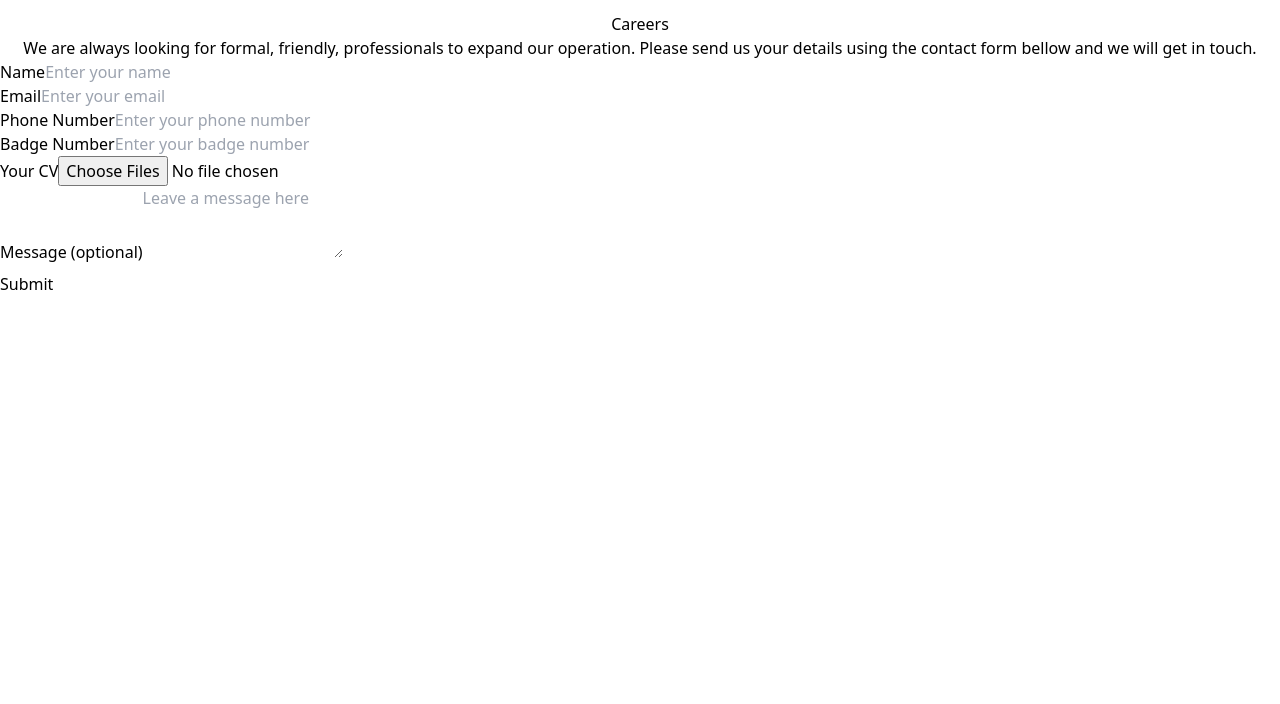
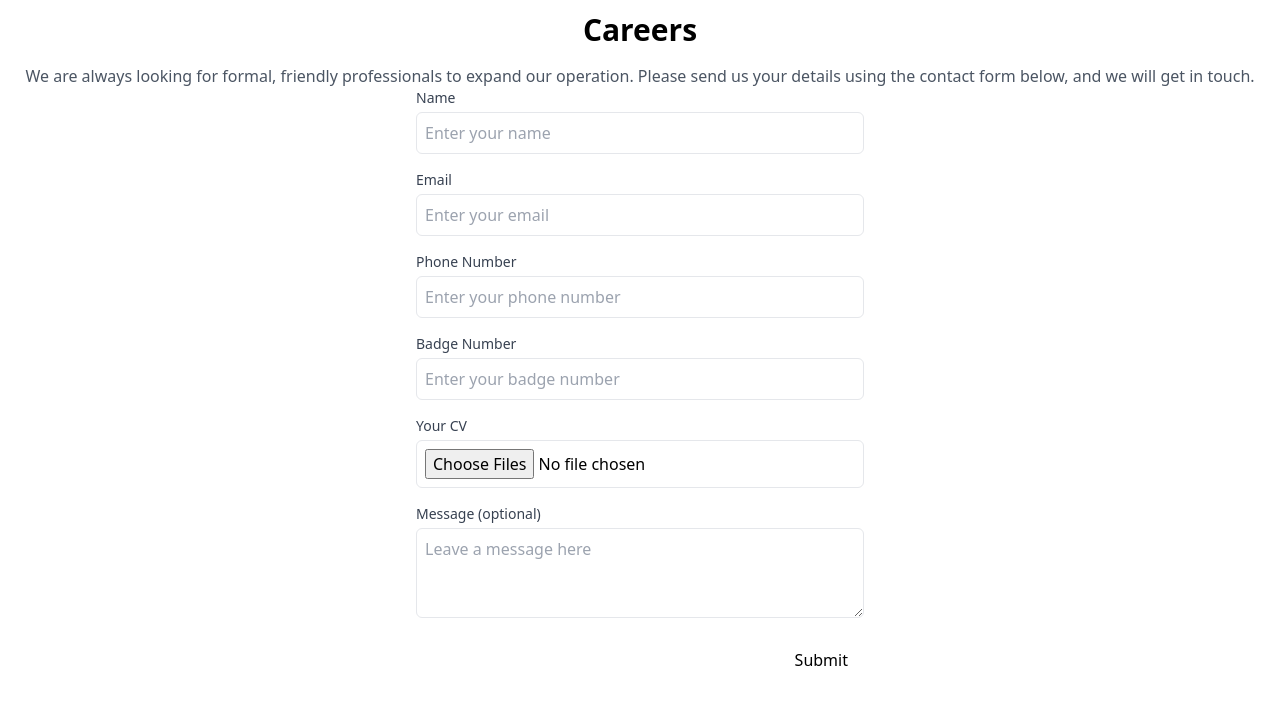
Before and after one commit to DikshantJo/god, a Next.js app: page /Quote in a window 1280 px wide. Shown: the top 704 px of the page. Built offline with nearby package versions, Linux system fonts and the light colour scheme.

Commit message:
Design for quote

```diff
--- a/pages/Quote.js
+++ b/pages/Quote.js
@@ -1,8 +1,6 @@
 import React from "react";
 import { useForm } from "react-hook-form";
 import axios from "axios";
-
-let messageSent = false;
 
 export default function CareersForm() {
   const {
@@ -13,8 +11,6 @@ export default function CareersForm() {
   } = useForm();
 
   async function onSubmitForm(data) {
-    //console.log(data);
-
     const formdata = new FormData();
 
     Object.entries(data).forEach(([key, value]) => {
@@ -35,8 +31,6 @@ export default function CareersForm() {
     try {
       const res = await axios(config);
       if (res.status === 200) {
-        console.log("Message was sent Successfully");
-        messageSent = true;
         reset();
       }
     } catch (err) {
@@ -47,46 +41,53 @@ export default function CareersForm() {
   return (
     <section className="container pt-3 mb-3">
       <div className="text-center">
-        <h2 className="h2 text-primary baskerville-font">Careers</h2>
-        <div className="d-flex justify-content-center">
-          <p className="text-light text-container text-wrap">
-            We are always looking for formal, friendly, professionals to expand
-            our operation. Please send us your details using the contact form
-            bellow and we will get in touch.
-          </p>
-        </div>
+        <h2 className="text-3xl text-primary font-bold mb-4">
+          Careers
+        </h2>
+        <p className="text-gray-600">
+          We are always looking for formal, friendly professionals to expand
+          our operation. Please send us your details using the contact form
+          below, and we will get in touch.
+        </p>
       </div>
-      {/* onSubmit={handleSubmit(onSubmitForm)} */}
-      <div className="d-flex justify-content-center">
+
+      <div className="flex justify-center">
         <form
-          className="text-primary mb-3 contact-form"
+          className="text-primary mb-3 contact-form w-full max-w-md"
           onSubmit={handleSubmit(onSubmitForm)}
         >
-          <div className="form-group">
-            <label htmlFor="name">Name</label>
+          {/* Name */}
+          <div className="mb-4">
+            <label htmlFor="careerName" className="block text-sm font-medium text-gray-700">
+              Name
+            </label>
             <input
               type="text"
-              className={`form-control ${
-                errors.careerName ? "border-danger" : ""
+              id="careerName"
+              className={`mt-1 p-2 border rounded-md w-full ${
+                errors.careerName ? "border-red-500" : ""
               }`}
-              id="name"
               placeholder="Enter your name"
               {...register("careerName", {
                 required: { value: true, message: "Your Name is required" },
               })}
             />
-            <span className="text-danger py-2">
-              {errors?.careerName?.message}
-            </span>
+            {errors?.careerName && (
+              <p className="mt-2 text-red-500">{errors?.careerName?.message}</p>
+            )}
           </div>
-          <div className="form-group">
-            <label htmlFor="email">Email</label>
+
+          {/* Email */}
+          <div className="mb-4">
+            <label htmlFor="careerEmail" className="block text-sm font-medium text-gray-700">
+              Email
+            </label>
             <input
               type="text"
-              className={`form-control ${
-                errors.careerEmail ? "border-danger" : ""
+              id="careerEmail"
+              className={`mt-1 p-2 border rounded-md w-full ${
+                errors.careerEmail ? "border-red-500" : ""
               }`}
-              id="email"
               placeholder="Enter your email"
               {...register("careerEmail", {
                 required: { value: true, message: "Your Email is required" },
@@ -96,18 +97,22 @@ export default function CareersForm() {
                 },
               })}
             />
-            <span className="text-danger py-2">
-              {errors?.careerEmail?.message}
-            </span>
+            {errors?.careerEmail && (
+              <p className="mt-2 text-red-500">{errors?.careerEmail?.message}</p>
+            )}
           </div>
-          <div className="form-group">
-            <label htmlFor="telephone">Phone Number</label>
+
+          {/* Phone Number */}
+          <div className="mb-4">
+            <label htmlFor="careerTelephone" className="block text-sm font-medium text-gray-700">
+              Phone Number
+            </label>
             <input
               type="text"
-              className={`form-control ${
-                errors.careerTelephone ? "border-danger" : ""
+              id="careerTelephone"
+              className={`mt-1 p-2 border rounded-md w-full ${
+                errors.careerTelephone ? "border-red-500" : ""
               }`}
-              id="telephone"
               placeholder="Enter your phone number"
               {...register("careerTelephone", {
                 required: {
@@ -121,18 +126,22 @@ export default function CareersForm() {
                 },
               })}
             />
-            <span className="text-danger py-2">
-              {errors?.careerTelephone?.message}
-            </span>
+            {errors?.careerTelephone && (
+              <p className="mt-2 text-red-500">{errors?.careerTelephone?.message}</p>
+            )}
           </div>
-          <div className="form-group">
-            <label htmlFor="badgeNumber">Badge Number</label>
+
+          {/* Badge Number */}
+          <div className="mb-4">
+            <label htmlFor="careerBadge" className="block text-sm font-medium text-gray-700">
+              Badge Number
+            </label>
             <input
               type="text"
-              className={`form-control ${
-                errors.careerBadge ? "border-danger" : ""
+              id="careerBadge"
+              className={`mt-1 p-2 border rounded-md w-full ${
+                errors.careerBadge ? "border-red-500" : ""
               }`}
-              id="badgeNumber"
               placeholder="Enter your badge number"
               {...register("careerBadge", {
                 required: {
@@ -149,19 +158,23 @@ export default function CareersForm() {
                 },
               })}
             />
-            <span className="text-danger py-2">
-              {errors?.careerBadge?.message}
-            </span>
+            {errors?.careerBadge && (
+              <p className="mt-2 text-red-500">{errors?.careerBadge?.message}</p>
+            )}
           </div>
-          <div className="form-group">
-            <label htmlFor="file">Your CV</label>
+
+          {/* Your CV */}
+          <div className="mb-4">
+            <label htmlFor="careerCV" className="block text-sm font-medium text-gray-700">
+              Your CV
+            </label>
             <input
               type="file"
-              className={`form-control ${
-                errors.careerCV ? "border-danger" : ""
+              id="careerCV"
+              multiple
+              className={`mt-1 p-2 border rounded-md w-full ${
+                errors.careerCV ? "border-red-500" : ""
               }`}
-              id="file"
-              multiple
               {...register("careerCV", {
                 required: {
                   value: true,
@@ -169,32 +182,35 @@ export default function CareersForm() {
                 },
               })}
             />
-            <span className="text-danger py-2">
-              {errors?.careerCV?.message}
-            </span>
+            {errors?.careerCV && (
+              <p className="mt-2 text-red-500">{errors?.careerCV?.message}</p>
+            )}
           </div>
-          <div className="form-group">
-            <label htmlFor="message">Message (optional)</label>
+
+          {/* Message (optional) */}
+          <div className="mb-4">
+            <label htmlFor="careerMessage" className="block text-sm font-medium text-gray-700">
+              Message (optional)
+            </label>
             <textarea
-              className="form-control"
-              id="message"
+              id="careerMessage"
               rows="3"
+              className="mt-1 p-2 border rounded-md w-full"
               placeholder="Leave a message here"
               {...register("careerMessage")}
             ></textarea>
           </div>
-          <div className="justify-content-end d-flex d-grid">
-            <button type="submit" className="btn mt-2">
+
+          <div className="flex justify-end">
+            <button
+              type="submit"
+              className="px-4 py-2 text-black bg-primary rounded-full hover:bg-primary-dark focus:outline-none focus:ring-2 focus:ring-primary border-black"
+            >
               Submit
             </button>
           </div>
         </form>
       </div>
-      {messageSent && (
-        <div className="alert alert-success mt-2">
-          <p className="text-center">Message sent successfully</p>
-        </div>
-      )}
     </section>
   );
 }
```
